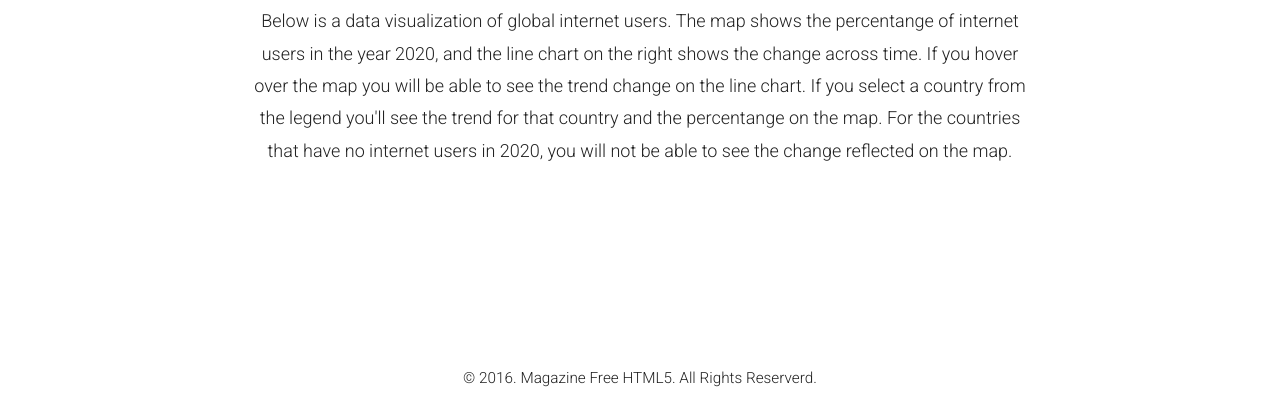
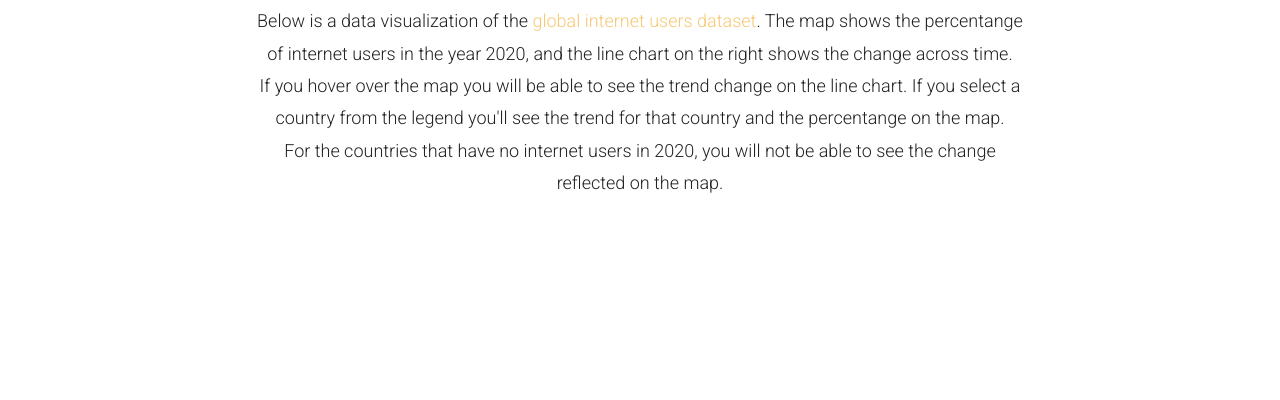
Before and after one commit to wetey/portfolio, a plain HTML site: page internet.html in a window 1280 px wide. Shown: the part 781-1181 px from the top of the page. Drawn offline with nearby package versions, Linux system fonts and the light colour scheme; a script that the page names is missing; files whose address does not match are found by name; a web font is replaced by a local one.

Commit message:
update explanation

```diff
--- a/internet.html
+++ b/internet.html
@@ -92,7 +92,9 @@
 				<h2 class="fh5co-article-title animate-box"><a href="internet.html">Everybody is connected</a></h2>
 					<div class="row">
 						<div>
-							<p> Below is a data visualization of global internet users. The map shows the percentange of internet users in the year 2020, and the line chart on the right shows the change across time. If you hover over the map you will be able to see the trend change on the line chart. If you select a country from the legend you'll see the trend for that country and the percentange on the map. For the countries that have no internet users in 2020, you will not be able to see the change reflected on the map.
+							<p> Below is a data visualization of the <a href="https://www.kaggle.com/datasets/ashishraut64/internet-users">global internet users  dataset</a>. The map shows the percentange of internet users in the year 2020, and the line chart on the right shows the change across time. <br>
+							If you hover over the map you will be able to see the trend change on the line chart. If you select a country from the legend you'll see the trend for that country and the percentange on the map. <br>
+							For the countries that have no internet users in 2020, you will not be able to see the change reflected on the map.
 						</div>
 						<div class='tableauPlaceholder' id='viz1717434503640' style='position: relative'>
 							<noscript><a href='#'>
```
